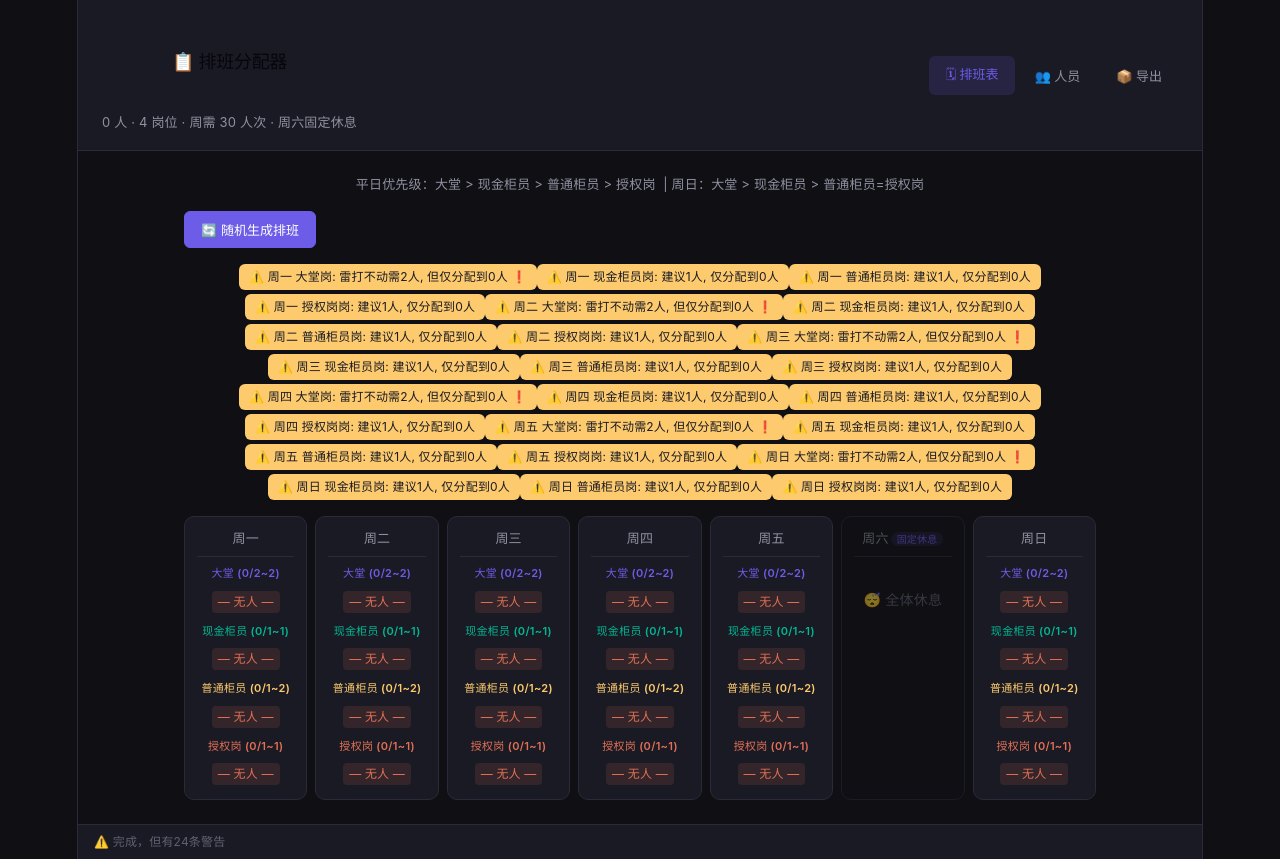
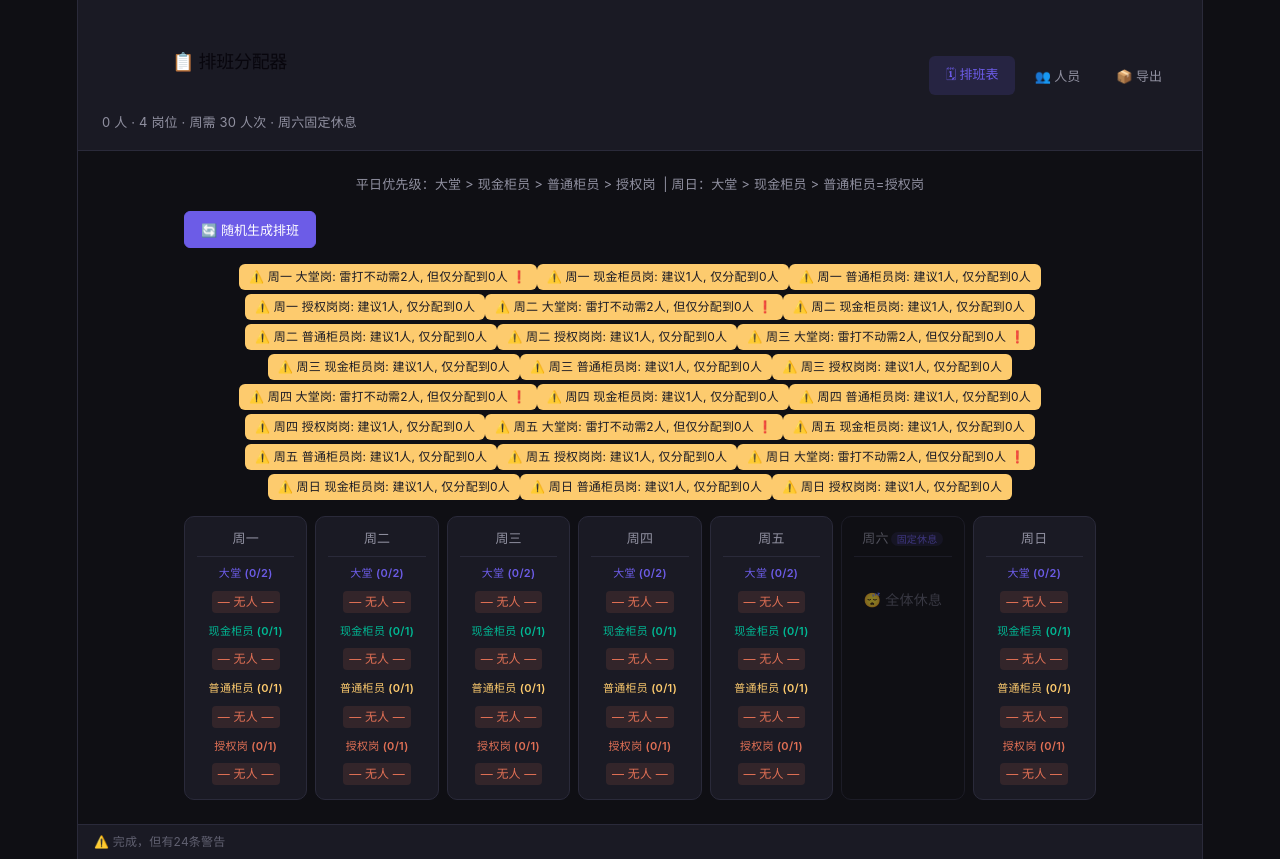
Before and after one commit to KaeyoungLIAN/workday_allocation, a React (Vite) app: page / in a window 1280 px wide. Built offline with nearby package versions, Linux system fonts and the light colour scheme.

Commit message:
style: 人数显示简化，去掉浮动范围

```diff
--- a/src/App.jsx
+++ b/src/App.jsx
@@ -122,7 +122,7 @@ function ScheduleView({ schedule, warnings, onGenerate }) {
                   return (
                     <div key={pos.id} className="pos-block">
                       <div className="pos-label" style={{ color: POS_COLORS[FIXED_POSITIONS.indexOf(pos)] }}>
-                        {pos.name} ({assigned.length}/{pos.minStaff}~{pos.maxStaff})
+                        {pos.name} ({assigned.length}/{pos.minStaff})
                       </div>
                       {assigned.length > 0 ? assigned.map((name, i) => (
                         <div key={i} className={"pos-worker" + (short ? " short" : "")}>{name}</div>
@@ -305,7 +305,7 @@ function WorkerModal({ initial, onSave, onClose }) {
                   <div key={p.id} className="pos-priority-row"
                     style={selected ? { borderColor: POS_COLORS[i], background: POS_COLORS[i] + "15" } : {}}
                     onClick={() => togglePos(p.id)}>
-                    <span className="pos-prio-name" style={selected ? { color: POS_COLORS[i] } : {}}>{p.name} ({p.minStaff}~{p.maxStaff}人)</span>
+                    <span className="pos-prio-name" style={selected ? { color: POS_COLORS[i] } : {}}>{p.name} ({p.minStaff}人)</span>
                     {selected && (
                       <div className="prio-control" onClick={(e) => e.stopPropagation()}>
                         <button type="button" className="prio-btn" onClick={() => setPriority(p.id, -1)}>-</button>
```
